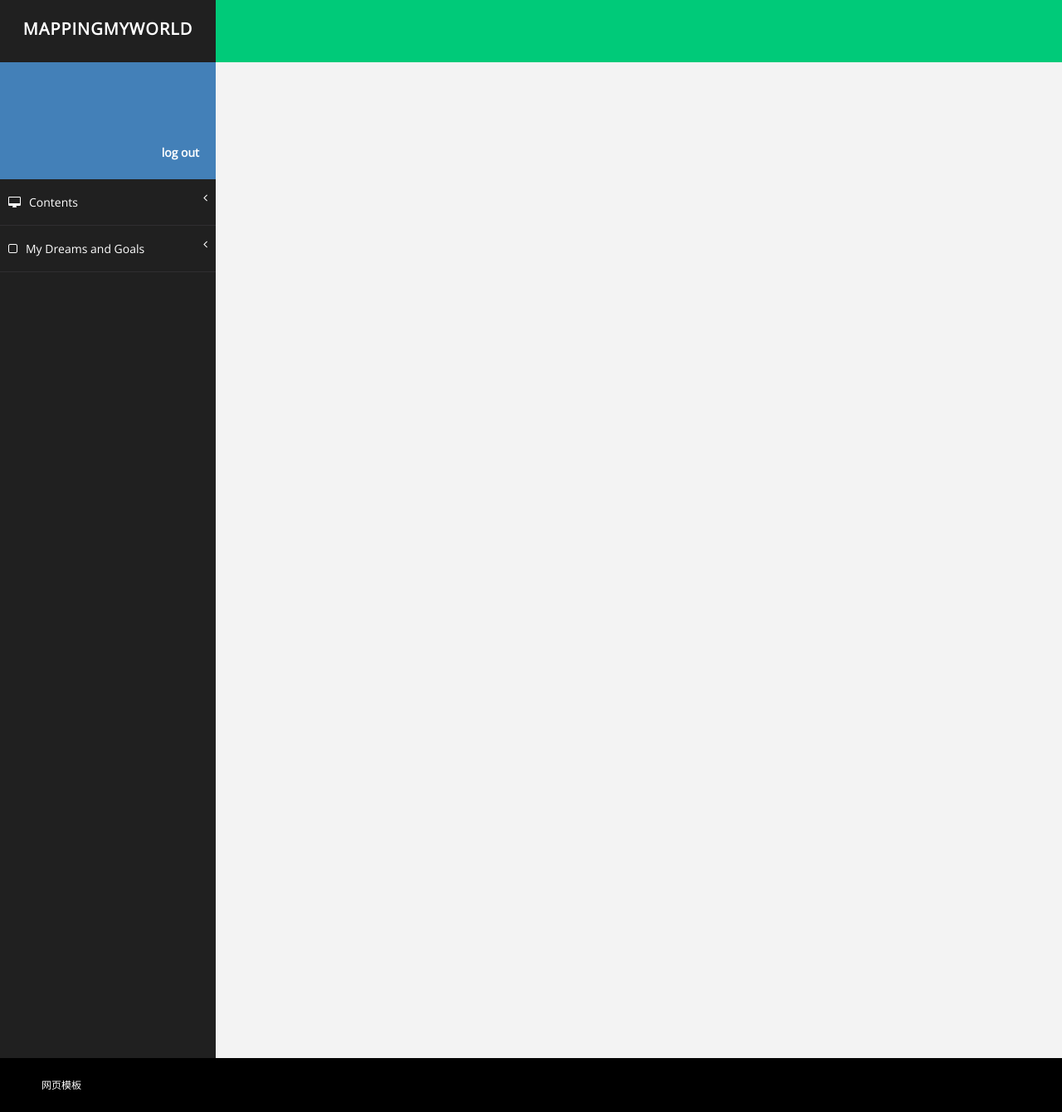
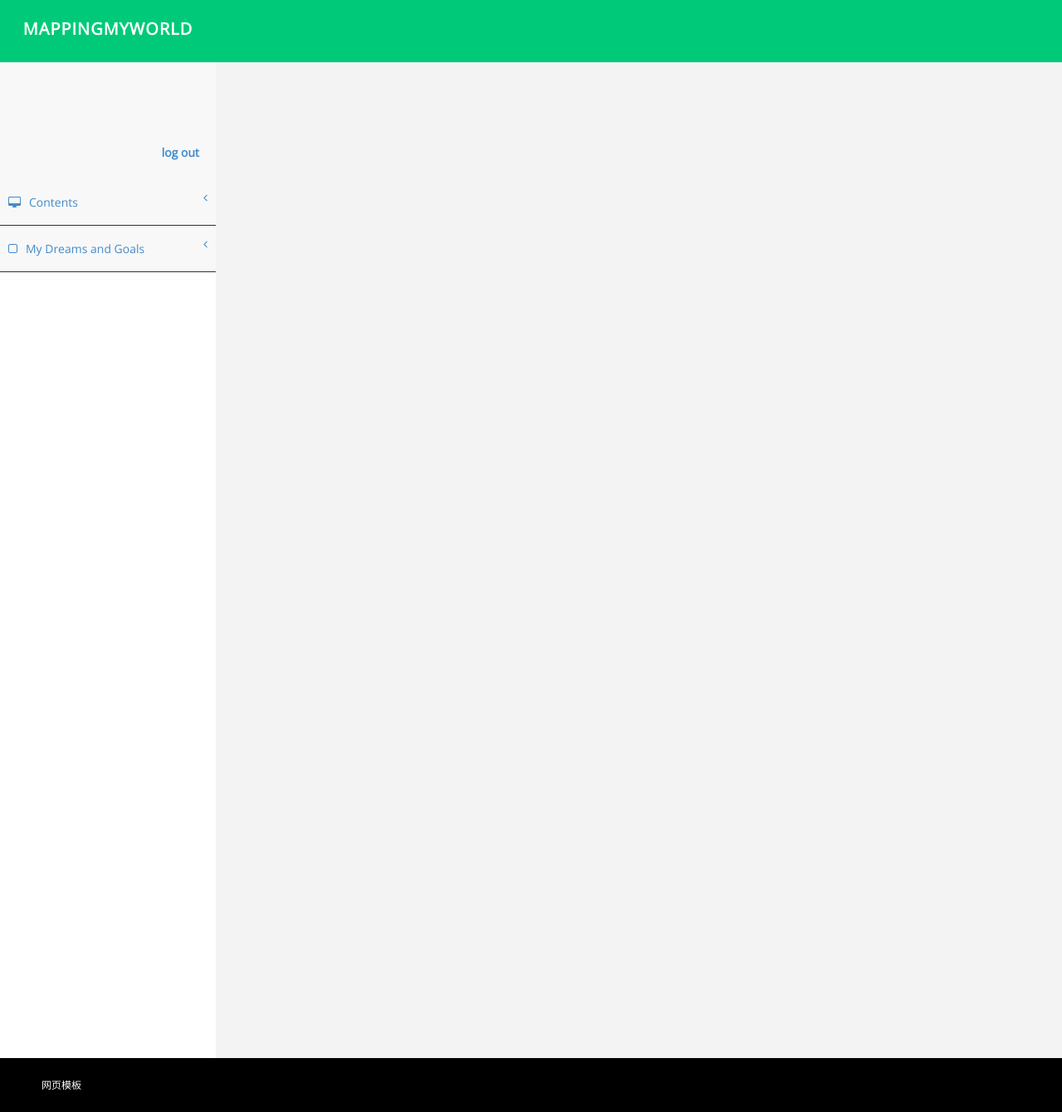
Before and after one commit to allen391/Mapping-My-World, a Django app: page /MMW/base/ in a window 1280 px wide. Shown: the whole page at 83% size. Run offline with Django 3.2, Linux system fonts and the light colour scheme.

Commit message:
修改了左边侧边栏的央视

```diff
--- a/MMW/static/mmw/assets/css/basic.css
+++ b/MMW/static/mmw/assets/css/basic.css
@@ -9,7 +9,7 @@
 
 #wrapper {
     width: 100%;
-    background: #202020;
+    /* background: #202020; */
 }
 
 #page-wrapper {
@@ -60,7 +60,7 @@
 
 .navbar-cls-top .navbar-brand {
     color: #fff;
-    background: #202020;
+    /* background: #202020;*/
     width: 260px;
     text-align: center;
     height: 75px;
@@ -79,14 +79,14 @@
 }
 
 .navbar-cls-top .navbar-brand:hover {
-    background: #202020;
+    /*background: #202020;*/
     color: #fff;
 }
 
 .user-img-div {
     min-height: 140px;
     padding: 20px;
-    background-color: #4380B8;
+    /*background-color: #4380B8;*/
 }
 
     .user-img-div img {
@@ -96,7 +96,7 @@
     .user-img-div .inner-text {
         text-align: right;
         position: relative;
-        color: #fff;
+        color: black;
         font-weight: 800;
         line-height: 25px;
     }
@@ -143,8 +143,8 @@
     }
 
         .sidebar-collapse .nav > li > a {
-            color: #fff;
-            background: #202020;
+            /* color: #fff;*/
+            /*background: #202020;*/
             text-shadow: none;
             padding: 15px 40px;
             border-bottom: 1px solid #2F2E31;
@@ -174,7 +174,7 @@
 
 .navbar-side {
     border: none;
-    background-color: #202020;
+    /*background-color: #202020;*/
 }
 
 .navbar-cls-top {
@@ -188,7 +188,7 @@
 }
 
 .navbar-header {
-    background: #000000;
+    /*background: #000000;*/
 }
 
 .navbar-default .navbar-toggle:hover, .navbar-default .navbar-toggle:focus {
--- a/MMW/templates/base.html
+++ b/MMW/templates/base.html
@@ -44,7 +44,7 @@
                                 <small>{{request.user.userinfo.email}}</small>
                             <br />
                             <br />
-                                <a href="/MMW/logout/" style="color: #fff">log out</a>
+                                <a href="/MMW/logout/" >log out</a>
                             </div>
                         </div>
 
```
Also changed, not shown: db.sqlite3, 1 other file.
